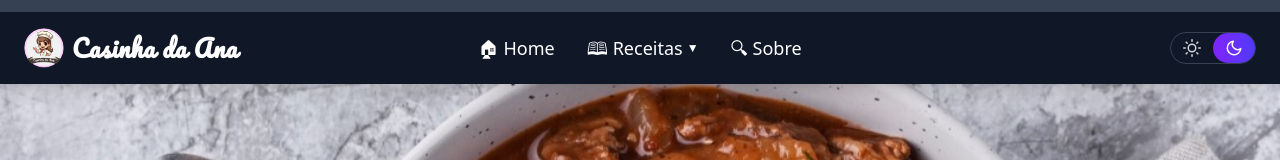
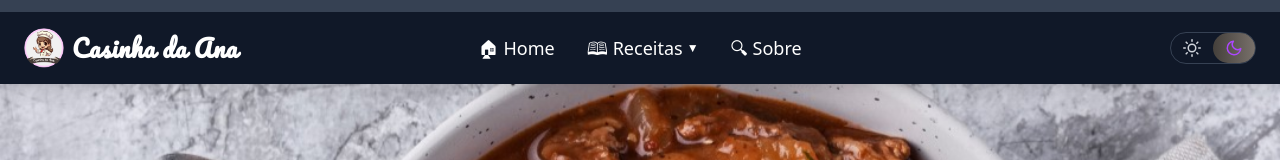
Before and after one commit to allansf29/receitas-site, a React (Vite) app in the folder Front-End/: page / in a window 1280 px wide. Shown: the top 160 px of the page. Built offline with nearby package versions, Linux system fonts and the light colour scheme; no server answers; a web font is replaced by a local one.

Commit message:
Definindo cores do modo dark em alguns componentes.

```diff
--- a/Front-End/src/components/Navbar.tsx
+++ b/Front-End/src/components/Navbar.tsx
@@ -34,7 +34,7 @@ const Navbar: React.FC = () => {
 
 
   return (
-    <header className="bg-background shadow-lg sticky top-0 z-50 font-sans dark:bg-gray-900 dark:text-gray-200">
+    <header className="bg-background shadow-lg sticky top-0 z-50 font-sans dark:bg-gray-900 dark:text-gray-200 transition-colors duration-500">
       <div className="top-0 left-0 w-full h-3 bg-primary dark:bg-gray-700"></div>
       <nav className="container mx-auto px-6 py-4 flex items-center justify-between relative">
         <a className="flex items-center space-x-2 font-logo">
--- a/Front-End/src/components/SliderToggle.tsx
+++ b/Front-End/src/components/SliderToggle.tsx
@@ -36,7 +36,7 @@ const ThemeToggle = () => {
       <button
         className={`${TOGGLE_CLASSES} ${
           selected === "light"
-            ? "text-white"
+            ? "text-yellow-500"
             : "text-gray-700 dark:text-gray-300 cursor-pointer"
         }`}
         onClick={() => setSelected("light")}
@@ -48,7 +48,7 @@ const ThemeToggle = () => {
       <button
         className={`${TOGGLE_CLASSES} ${
           selected === "dark"
-            ? "text-white"
+            ? "text-purple-500"
             : "text-gray-700 dark:text-gray-300 cursor-pointer"
         }`}
         onClick={() => setSelected("dark")}
@@ -66,7 +66,7 @@ const ThemeToggle = () => {
           <motion.span
             layout
             transition={{ type: "spring", damping: 15, stiffness: 250 }}
-            className="h-full w-1/2 rounded-full bg-gradient-to-r from-violet-600 to-indigo-600"
+            className="h-full w-1/2 rounded-full bg-gradient-to-r from-stone-700 to-stone-500"
           />
         </div>
       )}
```
